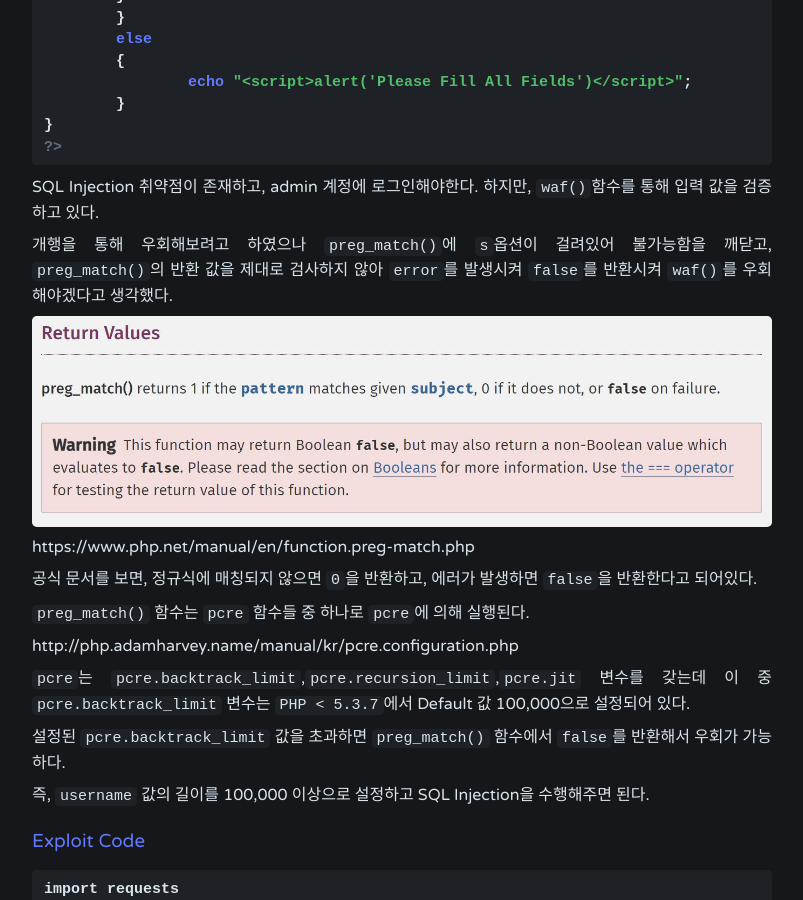
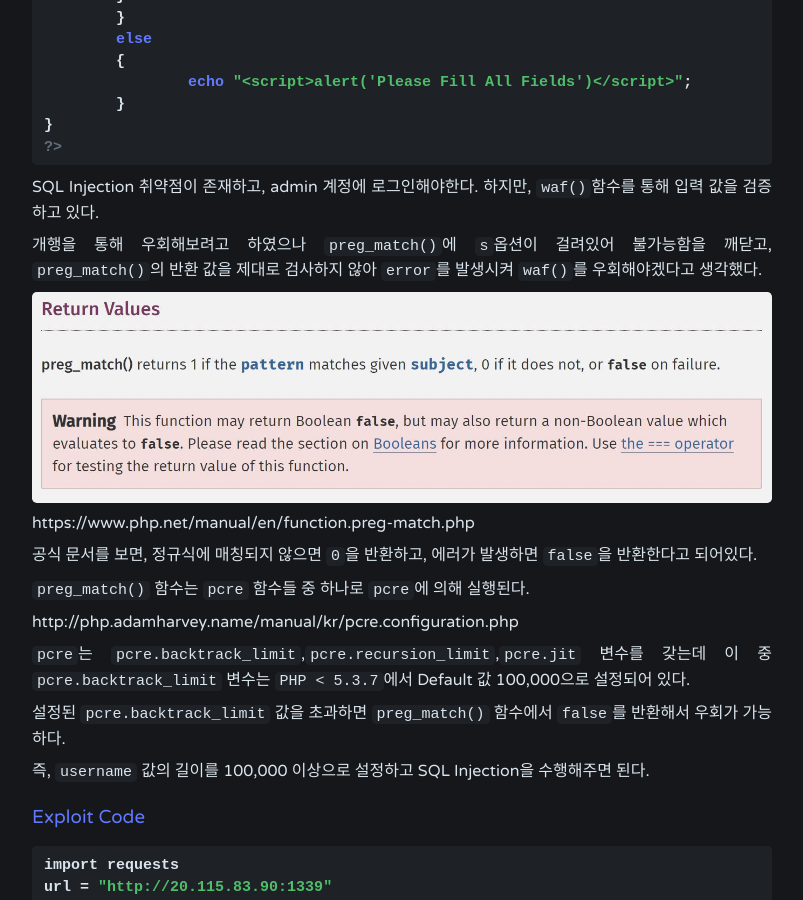
Before and after one commit to jiniljeil/jiniljeil.github.io, a Jekyll site: the page built from _posts/2024-02-09-0xL4ughCTF.md, in a window 1280 px wide and 900 px high, scrolled down 5777 px. Shown: the whole window, without its empty margins (238-1041 px from the left). Built offline with Jekyll 4.4.1, drawn with Linux system fonts in a browser that asks for light colours; comment, search, counter and statistics services are not loaded.

Commit message:
0xL4ughCTF

```diff
--- a/_posts/2024-02-09-0xL4ughCTF.md
+++ b/_posts/2024-02-09-0xL4ughCTF.md
@@ -222,7 +222,7 @@ if(isset($_POST['login-submit']))
 
 SQL Injection 취약점이 존재하고, admin 계정에 로그인해야한다. 하지만, `waf()`함수를 통해 입력 값을 검증하고 있다.
 
-개행을 통해 우회해보려고 하였으나 `preg_match()`에 `s`옵션이 걸려있어 불가능함을 깨닫고, `preg_match()`의 반환 값을 제대로 검사하지 않아 `error`를 발생시켜 `false`를 반환시켜 `waf()`를 우회해야겠다고 생각했다.
+개행을 통해 우회해보려고 하였으나 `preg_match()`에 `s`옵션이 걸려있어 불가능함을 깨닫고, `preg_match()`의 반환 값을 제대로 검사하지 않아 `error`를 발생시켜 `waf()`를 우회해야겠다고 생각했다.
 
 <img src="/assets/images/ctf/2024/0xL4ugh/Simple-WAF/2.JPG" width="700px">
 
```
